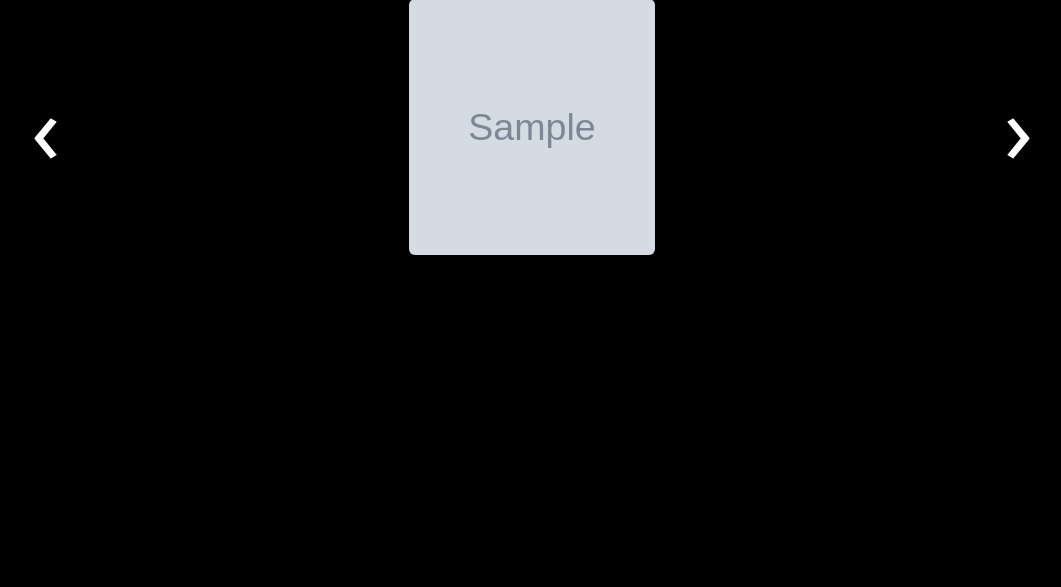
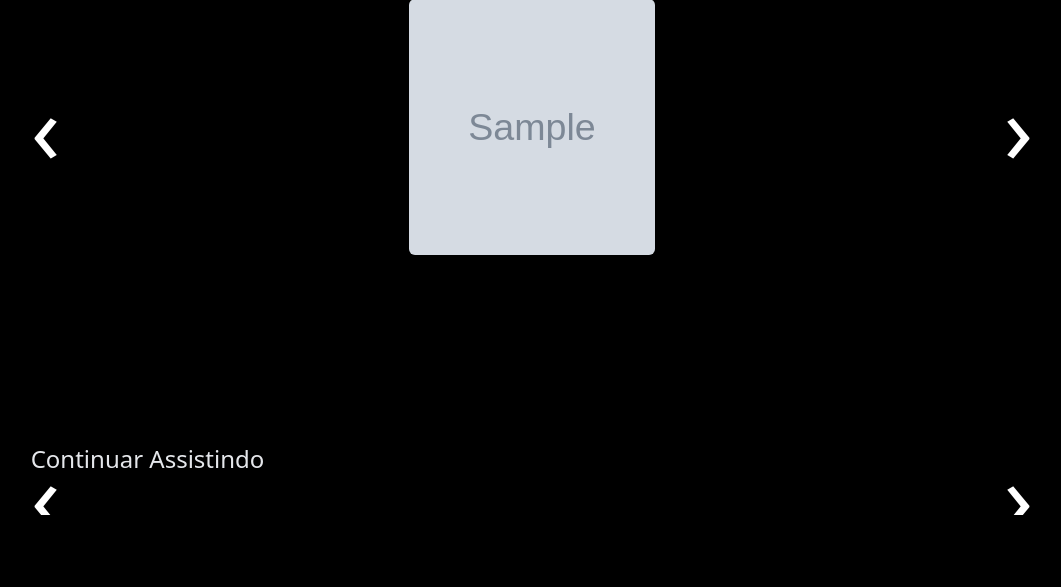
Before and after one commit to Hugo-Hattori/Hashflix, a Django app: page /filmes/ in a window 1280 px wide. Shown: the part 1469-2056 px from the top of the page, without its empty margins (108-1169 px from the left). Before the commit the page ends 1724 px from the top, so only its background shows below. Run offline with Django 4.2, Linux system fonts and the light colour scheme; tables that the repository leaves empty hold one stand-in row (values such as "Sample post"); grey boxes marked "Sample" are stand-in pictures; some libraries are stand-ins or nearby versions.

Commit message:
Creating new "Continue Watching" carousel.
This section shows movies/series based on logged user info (unlike the other 2 carousel sections).

```diff
--- a/filme/templates/homefilmes.html
+++ b/filme/templates/homefilmes.html
@@ -180,5 +180,44 @@
                 </div>
             </div>
         </section>
+
+
+        <section class='bg-primary_black flex justify-center py-10'>
+            <div class="p-8 w-10/12 relative" >
+                <h2 class="text-gray-200 text-2xl font-medium">
+                    Continuar Assistindo
+                </h2>
+                <div class="wrapper">
+                  <section id="section1vistos" class="flex flex-nowrap items-center justify-center space-x-8">
+                    <a href="#section2vistos" class="arrow__btn text-6xl page">‹</a>
+                      {% for filme in request.user.filmes_vistos.all %}
+                      {% if forloop.counter < 5 %}
+                      <div class="item h-64 w-1/4 m-4">
+                          <a href="{% url 'app_filme:detalhesfilme' filme.pk %}">
+                            <img src="{{ filme.thumbnail.url }}" class="rounded-md w-full h-full object-cover">
+                          </a>
+                      </div>
+                      {% endif %}
+                      {% endfor %}
+                      <a href="#section2vistos" class="arrow__btn text-6xl">›</a>
+                  </section>
+                    {% if request.user.filmes_vistos.all|length > 4 %}
+                      <section id="section2vistos" class="flex flex-nowrap items-center justify-center">
+                        <a href="#section1vistos" class="arrow__btn text-6xl">‹</a>
+                          {% for filme in request.user.filmes_vistos.all %}
+                          {% if forloop.counter > 4 %}
+                          <div class="item h-64 w-1/4 m-4">
+                              <a href="{% url 'app_filme:detalhesfilme' filme.pk %}">
+                                  <img src="{{ filme.thumbnail.url }}" class="rounded-md w-full h-full object-cover">
+                              </a>
+                          </div>
+                          {% endif %}
+                          {% endfor %}
+                        <a href="#section1vistos" class="arrow__btn text-6xl">›</a>
+                      </section>
+                    {% endif %}
+                </div>
+            </div>
+        </section>
 </main>
 {% endblock %}
```
Also changed, not shown: media/thumb_filmes/curriculo.png (added).
